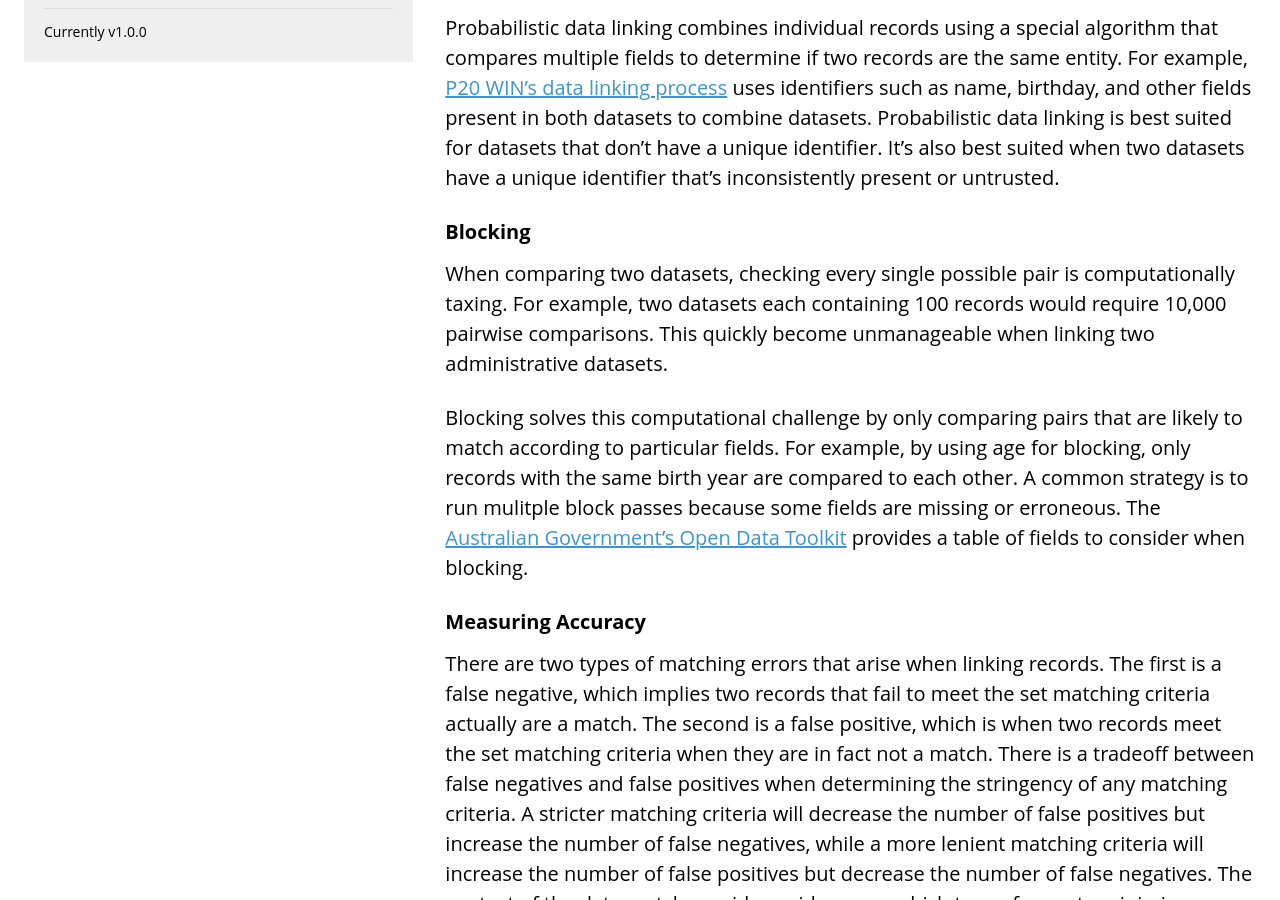
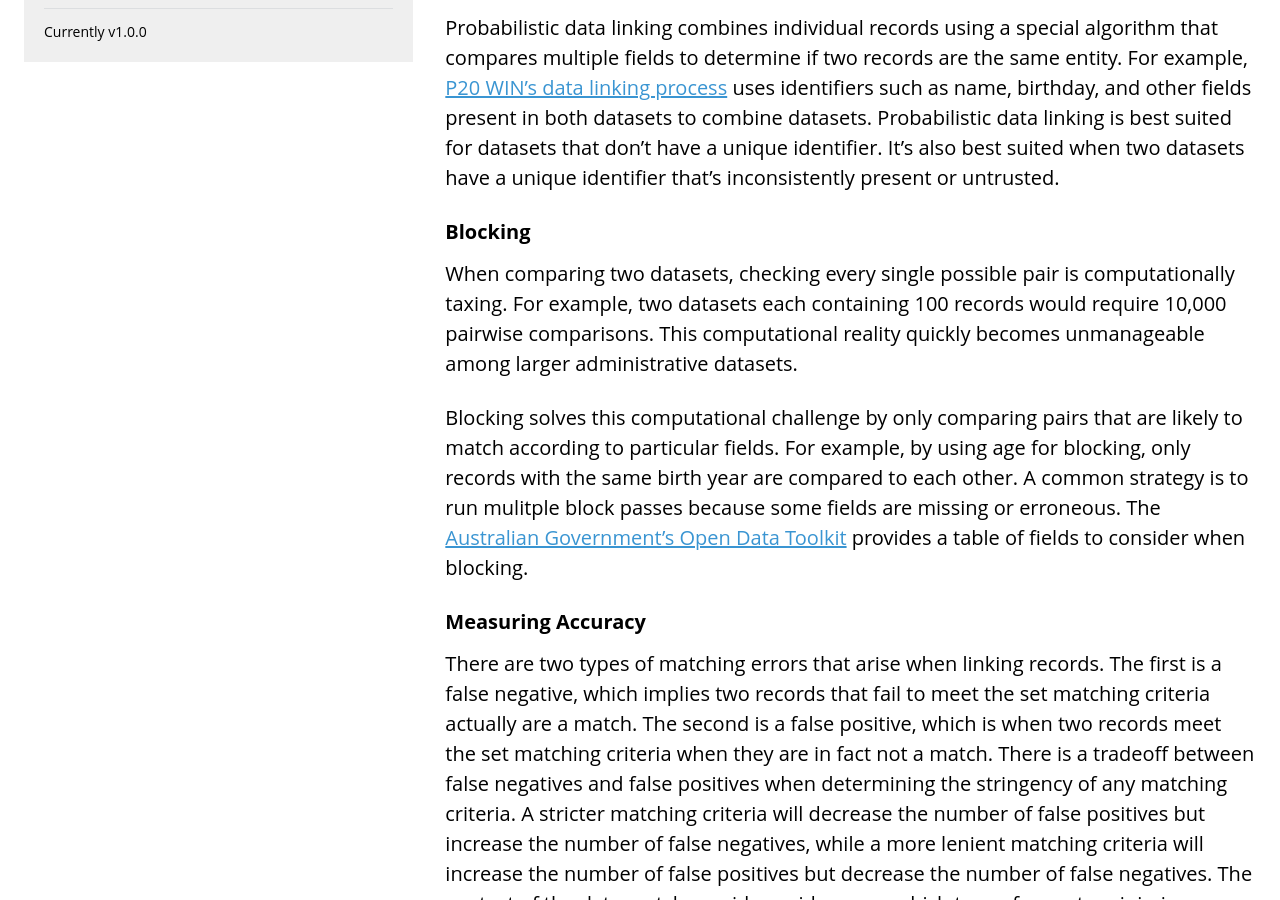
Before and after one commit to CTOpenData/data-sharing-playbook, a Jekyll site: the page built from 8_appendix-c-linking-datasets.md, in a window 1280 px wide and 900 px high, scrolled down 673 px. Built offline with Jekyll 4.4.1, drawn with Linux system fonts in a browser that asks for light colours.

Commit message:
Update 8_appendix-c-linking-datasets.md

```diff
--- a/8_appendix-c-linking-datasets.md
+++ b/8_appendix-c-linking-datasets.md
@@ -17,7 +17,7 @@ Deterministic data linking combines individual records only if the fields that a
 Probabilistic data linking combines individual records using a special algorithm that compares multiple fields to determine if two records are the same entity. For example, [P20 WIN's data linking process](https://youtu.be/c6D_8qisXyA) uses identifiers such as name, birthday, and other fields present in both datasets to combine datasets. Probabilistic data linking is best suited for datasets that don’t have a unique identifier. It’s also best suited when two datasets have a unique identifier that’s inconsistently present or untrusted.
 
 ### Blocking
-When comparing two datasets, checking every single possible pair is computationally taxing. For example, two datasets each containing 100 records would require 10,000 pairwise comparisons. This quickly become unmanageable when linking two administrative datasets.
+When comparing two datasets, checking every single possible pair is computationally taxing. For example, two datasets each containing 100 records would require 10,000 pairwise comparisons. This computational reality quickly becomes unmanageable among larger administrative datasets.
 
 Blocking solves this computational challenge by only comparing pairs that are likely to match according to particular fields. For example, by using age for blocking, only records with the same birth year are compared to each other. A common strategy is to run mulitple block passes because some fields are missing or erroneous. The [Australian Government's Open Data Toolkit](https://toolkit.data.gov.au/Data_Linking_Information_Series_Sheet_4:_Probabilistic_linking.html)
 provides a table of fields to consider when blocking.
```
